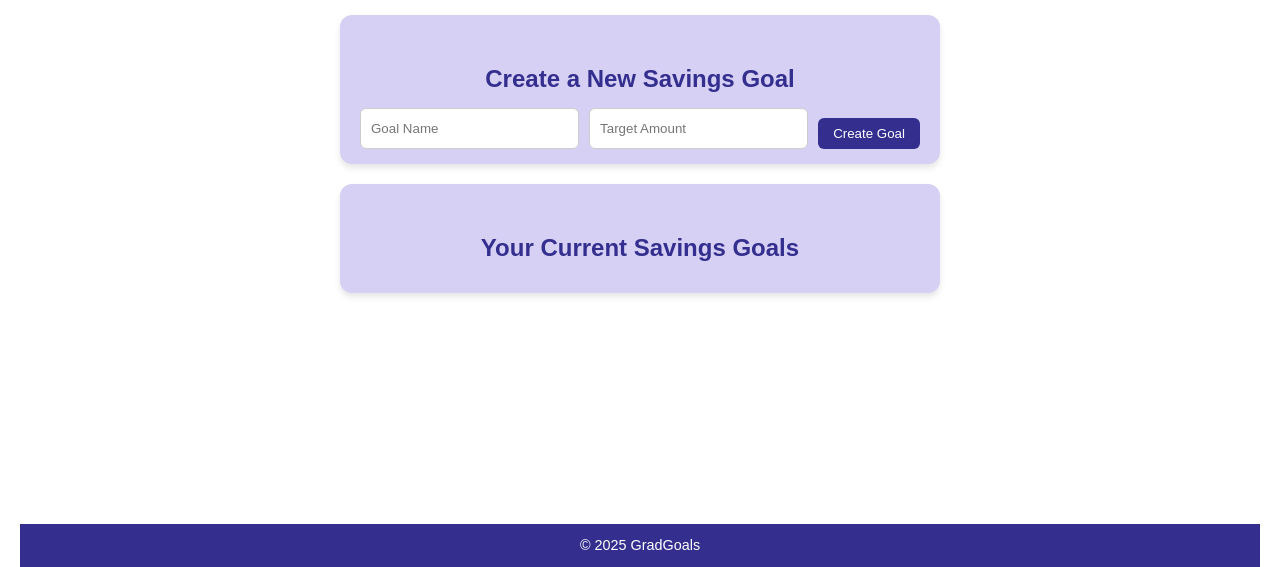
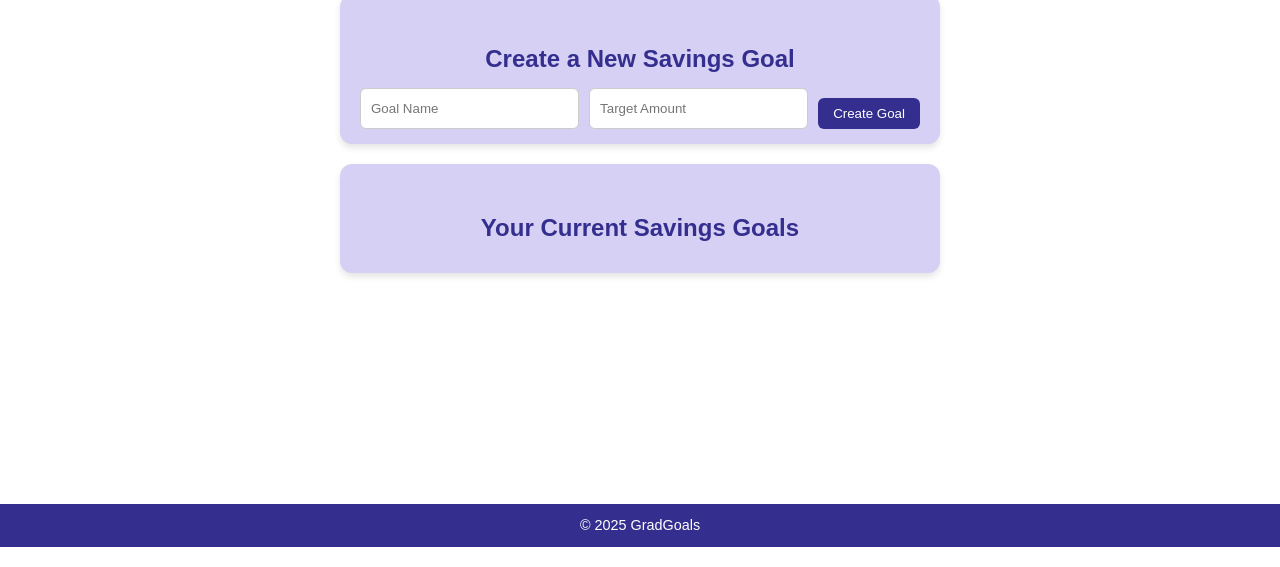
Before and after one commit to IanKreger/GradGoals, a website: page Frontend/index.html in a window 1280 px wide. Shown: the part 253-820 px from the top of the page. Drawn offline with Linux system fonts and the light colour scheme; no server answers.

Commit message:
Fix Goal Checker Margins

```diff
--- a/Frontend/StyleGoal.css
+++ b/Frontend/StyleGoal.css
@@ -1,10 +1,3 @@
-body {
-    font-family: Arial, sans-serif;
-    background-color: white;
-    margin: 20px;
-    color: #333;
-}
-
 /* Page header */
 .page-header h1 {
     color: #342f8f; /* Same purple */
```
